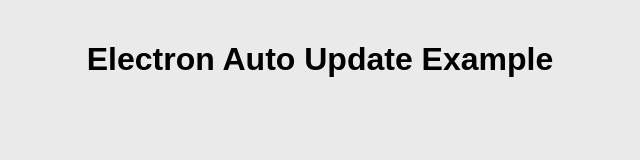
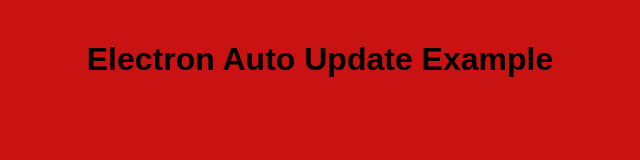
Before and after one commit to YanLipu/electron-auto-update-example, an Electron app: page index.html in a window 800 px wide. Shown: the whole page, without its empty margins (80-720 px from the left). Drawn offline with Linux system fonts and the light colour scheme; no server answers.

Commit message:
CREATE AUTO-UPDATING APP 4

```diff
--- a/index.html
+++ b/index.html
@@ -7,7 +7,7 @@
       margin: 0;
       padding: 20px;
       font-family: sans-serif;
-      background-color: #eaeaea;
+      background-color: #c91212;
       text-align: center;
     }
 
@@ -52,10 +52,12 @@
     const notification = document.getElementById('notification');
     const message = document.getElementById('message');
     const restartButton = document.getElementById('restart-button');
+
     ipcRenderer.on('update_available', () => {
-    ipcRenderer.removeAllListeners('update_available');
-    message.innerText = 'A new update is available. Downloading now...';
-    notification.classList.remove('hidden');
+
+      ipcRenderer.removeAllListeners('update_available');
+      message.innerText = 'A new update is available. Downloading now...';
+      notification.classList.remove('hidden');
 });
 
     ipcRenderer.on('update_downloaded', () => {
```
Also changed, not shown: package.json (+5 -4 lines), 1 other file.
